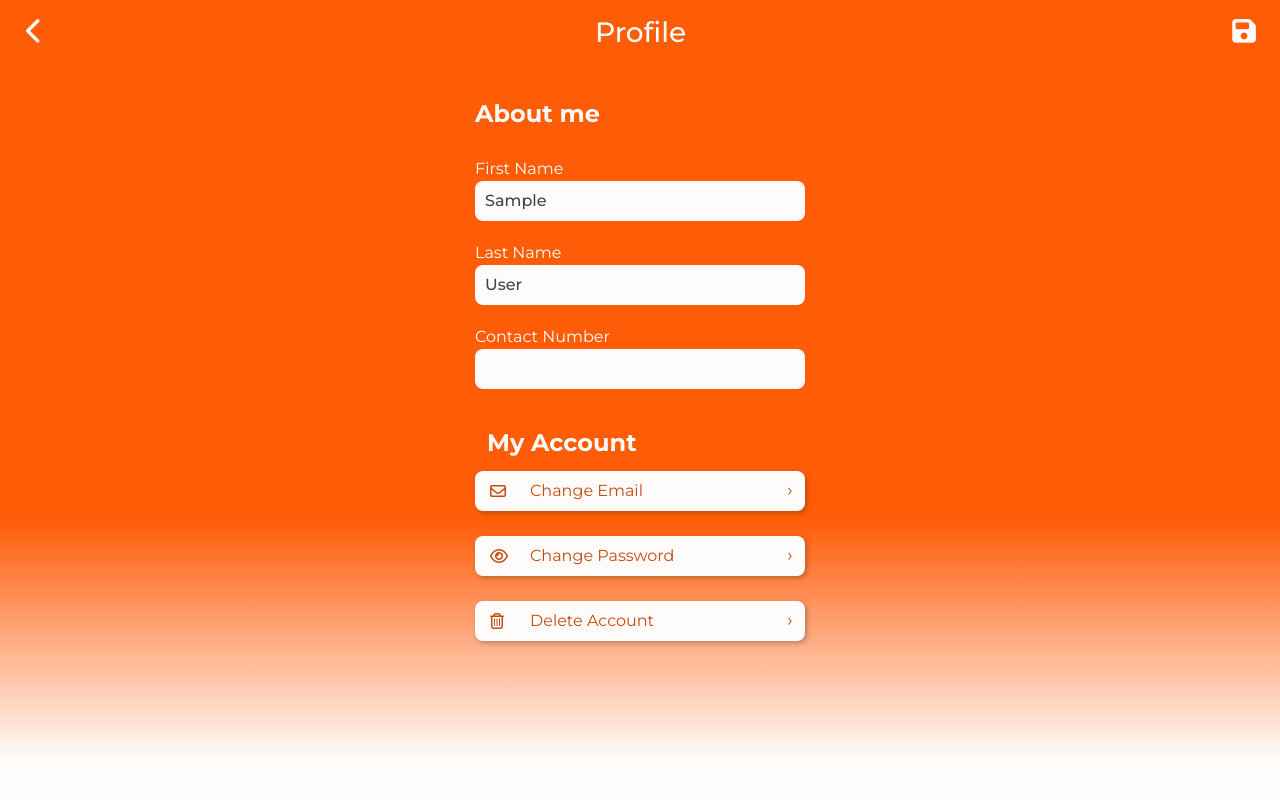
After one commit to aaron-kristopher/east-edge-reservation-system, a Django app: page /profile/ in a window 1280 px wide. The commit adds this page. Run offline with Django 5.2, Linux system fonts and the light colour scheme; the visitor is signed in with stand-in values (Sample User, id 1).

Commit message:
updated reservation

```diff
--- a/east_edge_reservation/customers/models.py
+++ b/east_edge_reservation/customers/models.py
@@ -43,7 +43,7 @@ class UserModel(AbstractBaseUser, PermissionsMixin):
     email = models.EmailField(max_length=254, unique=True)
     phone_number = models.CharField(max_length=11, unique=True)
     is_staff = models.BooleanField(default=False)
-    is_active = models.BooleanField(default=False)
+    is_active = models.BooleanField(default=True)
     date_joined = models.DateTimeField(auto_now=True, null=True)
     last_login = models.DateTimeField(auto_now=True, null=True)
 
--- a/east_edge_reservation/customers/static/css/login.css
+++ b/east_edge_reservation/customers/static/css/login.css
@@ -108,10 +108,12 @@ body{
     color: #FEFCFB;
     font-weight: bold;
     font-size: 20px;
+    transition: all 0.5s ease;
   }
 
   .btn:hover{
-    color:#FE8F08;
+    opacity: 0.85;
+    transform: scale(1.05);
   }
 
   .btn:active{
--- /dev/null
+++ b/east_edge_reservation/customers/static/css/profile.css
@@ -0,0 +1,144 @@
+body{
+    background-image: linear-gradient(#FF5C08 65%, #FEFCFB 95%);
+    font-family: "Montserrat", serif;
+    background-size: cover;
+    background-repeat: no-repeat;
+    min-height: 100vh;
+    color: #FEFCFB;
+}
+
+h3 .profile{
+    font-weight: bolder;
+    color: #FEFCFB;
+}
+
+.aboutme h4,
+.myaccount h4{
+    font-weight: bolder;
+    margin-top: 40px;
+}
+
+.topcontainer{
+    height: 60px;
+    width: 100%;
+}
+
+#nav-btn{
+    border: none;
+    background: none;
+}
+
+.profile{
+    color: #FEFCFB;
+}
+
+/*icons*/
+.fas{
+    color:#FEFCFB;
+    font-size: 27px;
+}
+
+/*ABOUT ME SECTION*/
+.form{
+    margin-top: 20px;
+}
+
+.form input{
+    width: 330px;
+    height: 40px;
+    font-size: 16px;
+    font-weight: 500;
+    padding-left: 10px;
+    border: none;
+    background: #FEFCFB;
+    color: #424242;
+    border-radius: 8px;
+}
+
+input:focus{
+    outline: none;
+    box-shadow: 2px 2px 5px rgba(30, 30, 30, 0.3);
+}
+
+
+p{
+    color: #424242;
+    margin-top: 10px;
+}
+
+/*MY ACCOUNT SECTION*/
+
+.myaccount{
+    width: 330px;
+}
+
+.button {
+    display: flex;
+    align-items: center;
+    justify-content: start;
+    position: relative;
+    margin-top: 5px;
+    margin-bottom: 20px;;
+    width: 330px;
+    height: 40px;
+    gap: 10px;
+    padding: 0px 15px;
+    background-color: #FEFCFB;
+    border-radius: 8px;
+    color: #C54C0E;
+    border: none;
+    cursor: pointer;
+    transition-duration: .2s;
+    box-shadow: 2px 2px 5px rgba(30, 30, 30, 0.3);
+}
+
+.button .far {
+    width: 13px;
+    color: #C54C0E;
+    padding-right: 30px;
+}
+
+.arrow {
+    display: flex;
+    align-items: center;
+    justify-content: center;
+    position: absolute;
+    right: 0;
+    width: 30px;
+    height: 100%;
+    font-size: 18px;
+}
+
+.button:hover {
+    background-color: #f5a177;
+}
+
+.button:active {
+    transform: translate(1px , 1px);
+    transition-duration: .2s;
+}
+
+.btn{
+    background-color: #C54C0E;
+    color: #FEFCFB;
+}
+
+.modal-title{
+    font-weight: bold;
+    color: #424242;
+}
+
+.modal-body{
+    background-color: #FEFCFB;
+}
+
+.modal-label{
+    display: flex;
+    align-self: self-start;
+    color: #424242;
+}
+
+#confirm-email, #new-email,
+#current-pswd, #new-pswd, #confirm-pswd{
+    border: 1px solid #C54C0E;
+}
--- a/east_edge_reservation/customers/templates/customers/index.html
+++ b/east_edge_reservation/customers/templates/customers/index.html
@@ -37,13 +37,13 @@
               <span class="navbar-toggler-icon"></span>
             </button>
           </div>
-          <div class="profilenav dropdown">
+          <div class="profilenav dropdown dropstart">
             <a data-bs-toggle="dropdown" style="cursor: pointer; user-select: none;">
               <i class="bx bx-user-circle"></i>
             </a>
             <ul class="dropdown-menu">
               <li><h5 class="dropdown-header">Where to {{request.user.first_name}}?</h5></li>
-              <li><a class="dropdown-item" href="#">Profile</a></li>
+              <li><a class="dropdown-item" href="{% url 'profile' %}">Profile</a></li>
               <hr>
               <li>
                 <form action="{% url 'logout' %}" method="POST">
--- /dev/null
+++ b/east_edge_reservation/customers/templates/customers/profile.html
@@ -0,0 +1,184 @@
+{%load static%}
+<!DOCTYPE html>
+<html lang="en">
+  <head>
+    <title>Profile</title>
+    <meta charset="utf-8">
+    <meta name="viewport" content="width=device-width, initial-scale=1">
+    <link href="https://cdn.jsdelivr.net/npm/bootstrap@5.3.3/dist/css/bootstrap.min.css" rel="stylesheet">
+    <script src="https://cdn.jsdelivr.net/npm/bootstrap@5.3.3/dist/js/bootstrap.bundle.min.js"></script>
+    <link rel="stylesheet" href="{% static 'css/profile.css' %}">
+    <link rel="stylesheet" href="https://cdnjs.cloudflare.com/ajax/libs/font-awesome/6.4.2/css/all.min.css">
+    <link rel="preconnect" href="https://fonts.googleapis.com">
+    <link rel="preconnect" href="https://fonts.gstatic.com" crossorigin>
+    <link href="https://fonts.googleapis.com/css2?family=Montserrat:ital,wght@0,100..900;1,100..900&display=swap" rel="stylesheet">
+
+  </head>
+
+  <body class="d-flex flex-column text-center">
+    <div class="topcontainer">
+      <div class="row mt-2 d-flex mx-auto">
+        <div class="col-12 d-flex justify-content-between align-items-center px-3 py-2">
+          <button id="nav-btn"><a href="{% url 'reservation' %}"><i class="fas fa-chevron-left ms-1" style="color: #FEFCFB; font-size: 27px;"></i></a></button>
+          <h3 class="text-white m-0">Profile</h3>
+          <!-- <button id="nav-btn"><i class="fas fa-save me-2"></i></button> -->
+          <button type="submit" form="userinfo-form" id="nav-btn" class="btn btn-link p-0"><i class="fas fa-save me-2"></i></button>
+        </div>
+      </div>
+    </div>
+
+    <!-- Display Messages -->
+    {% if messages %}
+        <div class="container mt-3" style="max-width: 400px; max-height: 200px;">
+            {% for message in messages %}
+            <div class="alert alert-{{ message.tags }} alert-dismissible fade show" role="alert">
+                {{ message }}
+                <button type="button" class="btn-close" data-bs-dismiss="alert" aria-label="Close"></button>
+            </div>
+            {% endfor %}
+        </div>
+    {% endif %}
+
+    <!-- FORM -->
+    <div class="container aboutme d-flex flex-column align-items-center justify-content-center">
+      <form action="{% url 'profile' %}" method="POST" id="userinfo-form" class="d-flex flex-column">
+        {% csrf_token %}
+        <input type="hidden" name="form_type" value="profile_update">
+        <h4 class="d-flex align-self-start">About me</h4>
+        <div class="form">
+          <label for="fname" class="d-flex align-self-start">First Name</label>
+          <input type="text" id="fname" name="first_name" value="{{ request.user.first_name }}">
+        </div>
+        <div class="form">
+          <label for="lname" class="d-flex align-self-start">Last Name</label>
+          <input type="text" id="lname" name="last_name" value="{{ request.user.last_name }}">
+        </div>
+        <div class="form">
+          <label for="contactnum" class="d-flex align-self-start">Contact Number</label>
+          <input type="number" id="contactnum"  name="phone_number" value="{{ request.user.phone_number }}">
+        </div>
+      </form>
+    </div>
+
+    <div class="container myaccount d-flex flex-column align-items-center justify-content-center">
+        <h4 class="d-flex align-self-start">My Account</h4>
+
+        <button class="button" data-bs-toggle="modal" data-bs-target="#change-email">
+          <i class="far fa-envelope"></i> Change Email
+          <div class="arrow">›</div>
+        </button>
+        <button class="button" data-bs-toggle="modal" data-bs-target="#change-pswd">
+          <i class="far fa-eye"></i> Change Password
+          <div class="arrow">›</div>
+        </button>
+        <button class="button" data-bs-toggle="modal" data-bs-target="#delete-account">
+          <i class="far fa-trash-alt"></i> Delete Account
+          <div class="arrow">›</div>
+        </button>
+
+    </div>
+
+
+    <!--CHANGE EMAIL MODAL-->
+    <div class="modal fade" id="change-email">
+      <div class="modal-dialog modal-dialog-centered">
+        <div class="modal-content">
+          <form action="{% url 'profile' %}" method="POST" id="email-change-form">
+            {% csrf_token %}
+            <input type="hidden" name="form_type" value="email_change">
+            <!--HEADER-->
+            <div class="modal-header">
+                <h5 class="modal-title">Change your email</h5>
+                <button type="button" class="btn-close" data-bs-dismiss="modal"></button>
+            </div>
+            <!--BODY-->
+            <div class="modal-body d-flex flex-column justify-content-center align-items-center">
+
+                  <div class="form mb-3 d-flex flex-column">
+                    <label for="new-email" class="modal-label align-items-center">New email</label>
+                    <input type="email"  class="form-control container" id="new-email" name="email" required>
+                  </div>
+                  <div class="form mb-3 d-flex flex-column">
+                    <label for="confirm-email" class="modal-label align-items-center">Confirm new email</label>
+                    <input type="email" class="form-control container" id="confirm-email" name="email_confirm" required>
+                  </div>
+
+            </div>
+            <!--FOOTER-->
+            <div class="modal-footer">
+                <button type="submit" class="btn" data-bs-dismiss="modal">Save</button>
+                <!-- <button type="button" class="btn btn-secondary" data-bs-dismiss="modal">Cancel</button> -->
+            </div>
+          </form>
+        </div>
+      </div>
+    </div>
+
+    <!--CHANGE PASSWORD MODAL-->
+    <div class="modal fade" id="change-pswd">
+      <div class="modal-dialog modal-dialog-centered">
+        <div class="modal-content">
+            <form action="{% url 'profile' %}" method="POST" id="password-change-form">
+                {% csrf_token %}
+                <input type="hidden" name="form_type" value="password_change">
+                <!--HEADER-->
+                <div class="modal-header">
+                    <h5 class="modal-title">Change your password</h5>
+                    <button type="button" class="btn-close" data-bs-dismiss="modal"></button>
+                </div>
+                <!--BODY-->
+
+                <div class="modal-body d-flex flex-column justify-content-center align-items-center">
+                      <div class="form mb-3 d-flex flex-column">
+                        <label for="current-pswd" class="modal-label  align-self-start">Current password</label>
+                        <input type="password" id="current-pswd" name="old_password" class="form-control" required>
+                      </div>
+                      <div class="form mb-3 d-flex flex-column">
+                        <label for="new-pswd" class="modal-label align-self-start">New password</label>
+                        <input type="password" id="new-pswd" name="new_password1" class="form-control" required>
+                      </div>
+                      <div class="form mb-3 d-flex flex-column">
+                        <label for="confirm-pswd" class="modal-label align-self-start">Confirm password</label>
+                        <input type="password" id="confirm-pswd" name="new_password2" class="form-control" required>
+                      </div>
+                </div>
+                <!--FOOTER-->
+                <div class="modal-footer">
+                    <button type="submit" class="btn" data-bs-dismiss="modal">Save</button>
+                    <!-- <button type="button" class="btn btn-secondary" data-bs-dismiss="modal">Cancel</button> -->
+                </div>
+            </form>
+        </div>
+      </div>
+    </div>
+
+    <!--DELETE ACCOUNT MODAL-->
+    <div class="modal fade" id="delete-account">
+      <div class="modal-dialog modal-dialog-centered">
+        <div class="modal-content">
+            <form action="{% url 'profile' %}" method="POST" id="delete-account-form">
+                {% csrf_token %}
+                <input type="hidden" name="form_type" value="delete_account">
+                <!--HEADER-->
+                <div class="modal-header">
+                    <h5 class="modal-title">Delete account?</h5>
+                    <button type="button" class="btn-close" data-bs-dismiss="modal"></button>
+                </div>
+                <!--BODY-->
+                <div class="modal-body d-flex flex-column justify-content-center align-items-center">
+                    <p>Are you sure you want to delete your account? This cannot be undone.</p>
+                </div>
+                <!--FOOTER-->
+                <div class="modal-footer">
+                    <button type="submit" class="btn" data-bs-dismiss="modal">Delete</button>
+                    <!-- <button type="button" class="btn btn-secondary" data-bs-dismiss="modal">Cancel</button> -->
+                </div>
+            </form>
+        </div>
+      </div>
+    </div>
+
+  </body>
+</html>
+
+<!-- password ko is test_1234 incase malimtan -->
--- a/east_edge_reservation/customers/urls.py
+++ b/east_edge_reservation/customers/urls.py
@@ -20,5 +20,6 @@ urlpatterns = [
     path("login/", views.customer_login, name="login"),
     path("logout/", views.customer_logout, name="logout"),
     path("signup/", views.customer_signup, name="signup"),
+    path("profile/", views.customers_profile, name="profile")
 
 ]
--- a/east_edge_reservation/customers/views.py
+++ b/east_edge_reservation/customers/views.py
@@ -9,11 +9,15 @@ from django.contrib.auth.mixins import LoginRequiredMixin
 from django.views import View
 from django.contrib.auth.models import User
 from .forms import SignUpForm
-from .models import Customer, UserModel, UserManagerModel
+from .models import UserModel, UserManagerModel
 from django.contrib.auth.hashers import make_password
 from django.contrib.auth.hashers import check_password
 from .backends import EmailBackend
 
+from .forms import UserProfileUpdateForm, UserEmailChangeForm
+from django.contrib.auth.forms import PasswordChangeForm
+from django.contrib.auth import update_session_auth_hash
+from django.contrib import messages
 
 # Create your views here.
 
@@ -120,3 +124,61 @@ def customer_logout(request):
 def reservation(request):
     context = {"services": Service.objects.all(), "barbers": Barber.objects.all()}
     return render(request, "customers/reservation.html", context)
+
+@login_required
+def customers_profile(request):
+    user = request.user
+
+    if request.method == 'POST':
+        form_type = request.POST.get('form_type')
+
+        if form_type == 'profile_update':
+            profile_form = UserProfileUpdateForm(request.POST, instance=user)
+            if profile_form.is_valid():
+                profile_form.save()
+                messages.success(request, 'Your profile details have been updated.')
+                return redirect('profile')
+            else:
+                for field, errors in profile_form.errors.items():
+                    for error in errors:
+                        messages.error(request, f"{field.replace('_',' ').title()}: {error}")
+
+        elif form_type == 'email_change':
+            email_form = UserEmailChangeForm(request.POST, instance=user)
+            if email_form.is_valid():
+                email_form.save()
+                messages.success(request, 'Email updated successfully.')
+                return redirect('profile')
+            else:
+                 for field, errors in email_form.errors.items():
+                    for error in errors:
+                        messages.error(request, f"{field.replace('_',' ').title()}: {error}")
+                 if email_form.non_field_errors():
+                      messages.error(request, email_form.non_field_errors().as_text())
+
+
+        elif form_type == 'password_change':
+             password_form = PasswordChangeForm(user=user, data=request.POST)
+             if password_form.is_valid():
+                 user = password_form.save()
+                 update_session_auth_hash(request, user)
+                 messages.success(request, 'Your password was successfully updated!')
+                 return redirect('profile')
+             else:
+                for field, errors in password_form.errors.items():
+                    for error in errors:
+                        field_name = field.replace('_', ' ').replace('1','').replace('2','').title()
+                        messages.error(request, f"{field_name}: {error}")
+                if password_form.non_field_errors():
+                      messages.error(request, password_form.non_field_errors().as_text())
+
+        elif form_type == 'delete_account':
+             user_to_delete = request.user
+             logout(request)
+             user_to_delete.delete()
+             messages.info(request, 'Your account has been deleted.')
+             return redirect('customers')
+
+    context = {
+    }
+    return render(request, "customers/profile.html", context)
```
Also changed, not shown: east_edge_reservation/barbers/views.py (+6 -4 lines), east_edge_reservation/customers/forms.py (+32 -1 lines), east_edge_reservation/customers/templates/customers/reservation.html (+131 -35 lines), east_edge_reservation/reservations/models.py (+16 -1 lines).
